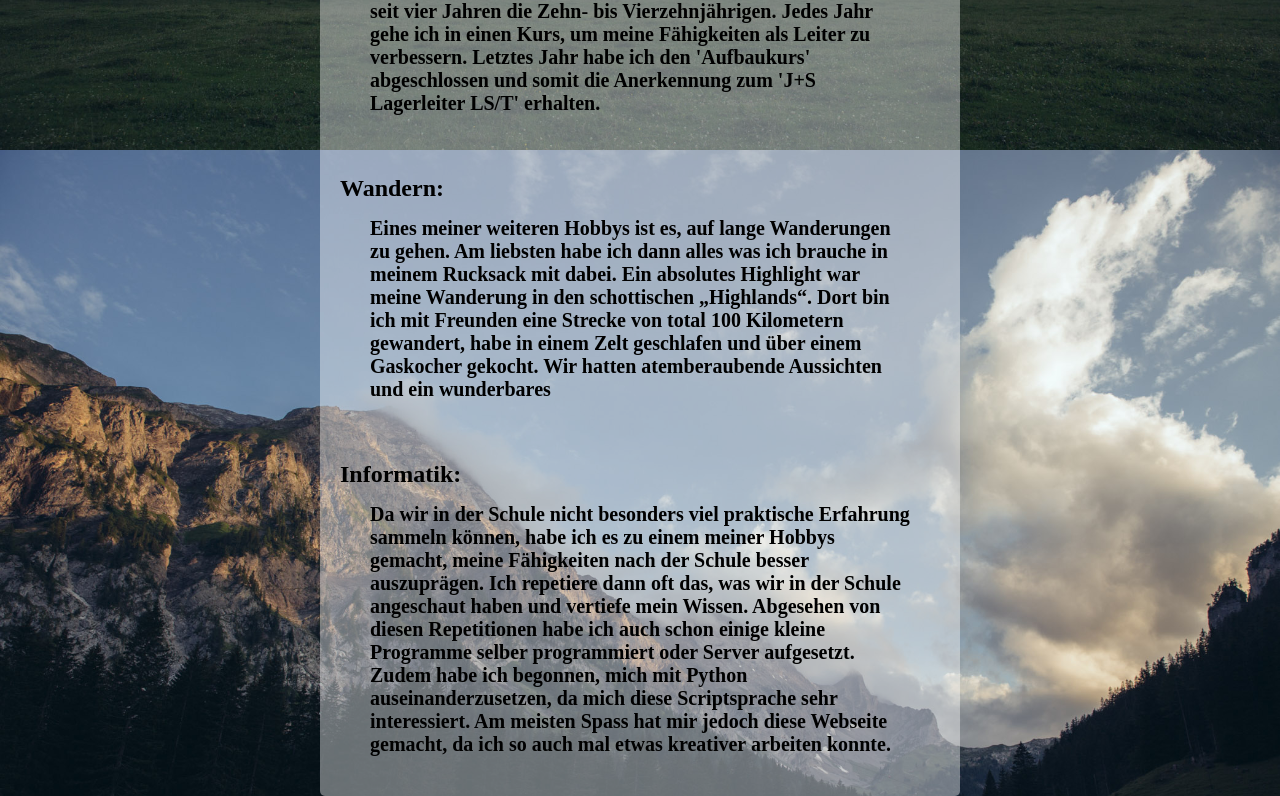
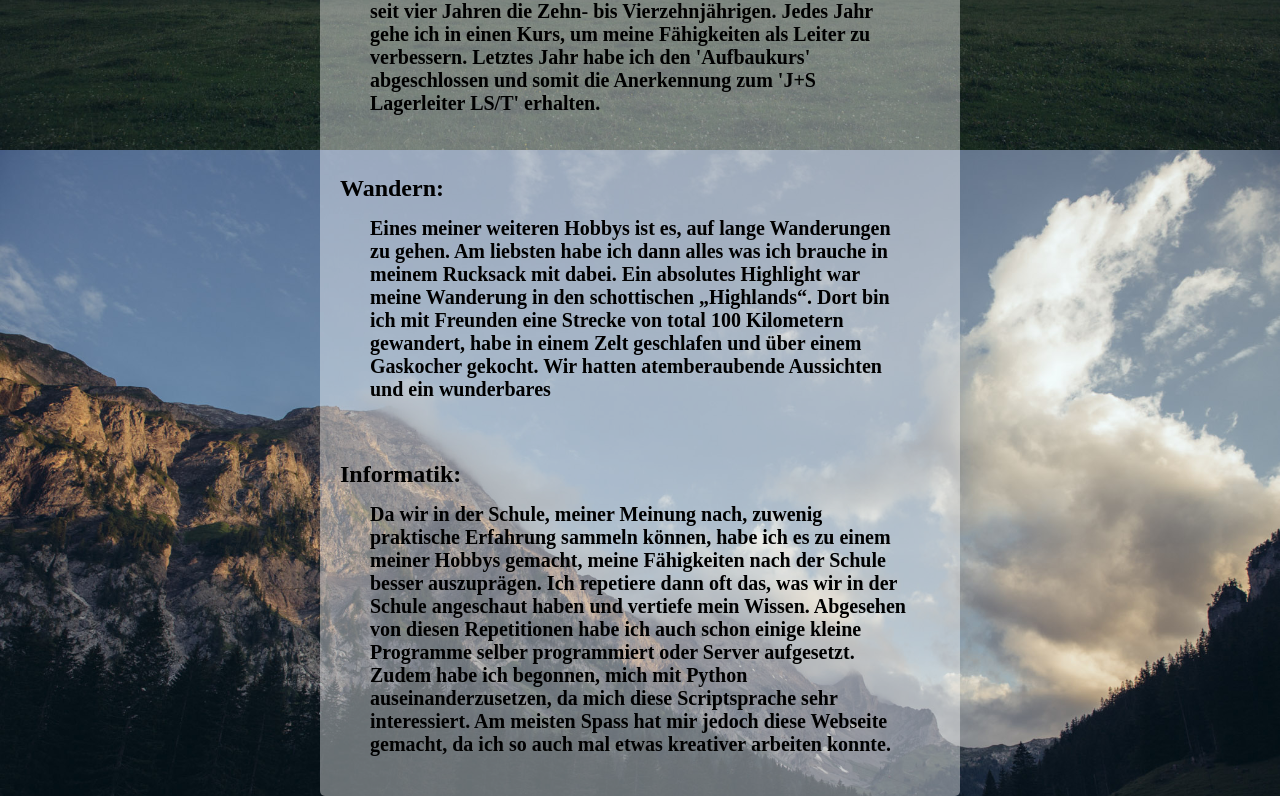
Before and after one commit to husuch/MyWebsite, a plain HTML site: page source/categories/hobbys.html in a window 1280 px wide. Shown: the part 703-1499 px from the top of the page. Drawn offline with Linux system fonts and the light colour scheme.

Commit message:
small changes

```diff
--- a/source/categories/hobbys.html
+++ b/source/categories/hobbys.html
@@ -63,13 +63,12 @@
         </h1>
         <h2>Informatik:</h2>
         <h1>
-            Da wir in der Schule nicht besonders viel praktische Erfahrung sammeln können, habe ich es zu einem meiner
+            Da wir in der Schule, meiner Meinung nach, zuwenig praktische Erfahrung sammeln können, habe ich es zu einem meiner
             Hobbys gemacht, meine Fähigkeiten nach der Schule besser auszuprägen. Ich repetiere dann oft das, was wir in
             der Schule angeschaut haben und vertiefe mein Wissen. Abgesehen von diesen Repetitionen habe ich auch schon
             einige kleine Programme selber programmiert oder Server aufgesetzt. Zudem habe ich begonnen, mich mit Python
             auseinanderzusetzen, da mich diese Scriptsprache sehr interessiert. Am meisten Spass hat mir jedoch diese
             Webseite gemacht, da ich so auch mal etwas kreativer arbeiten konnte.
-
         </h1>
 
     </div>
```
